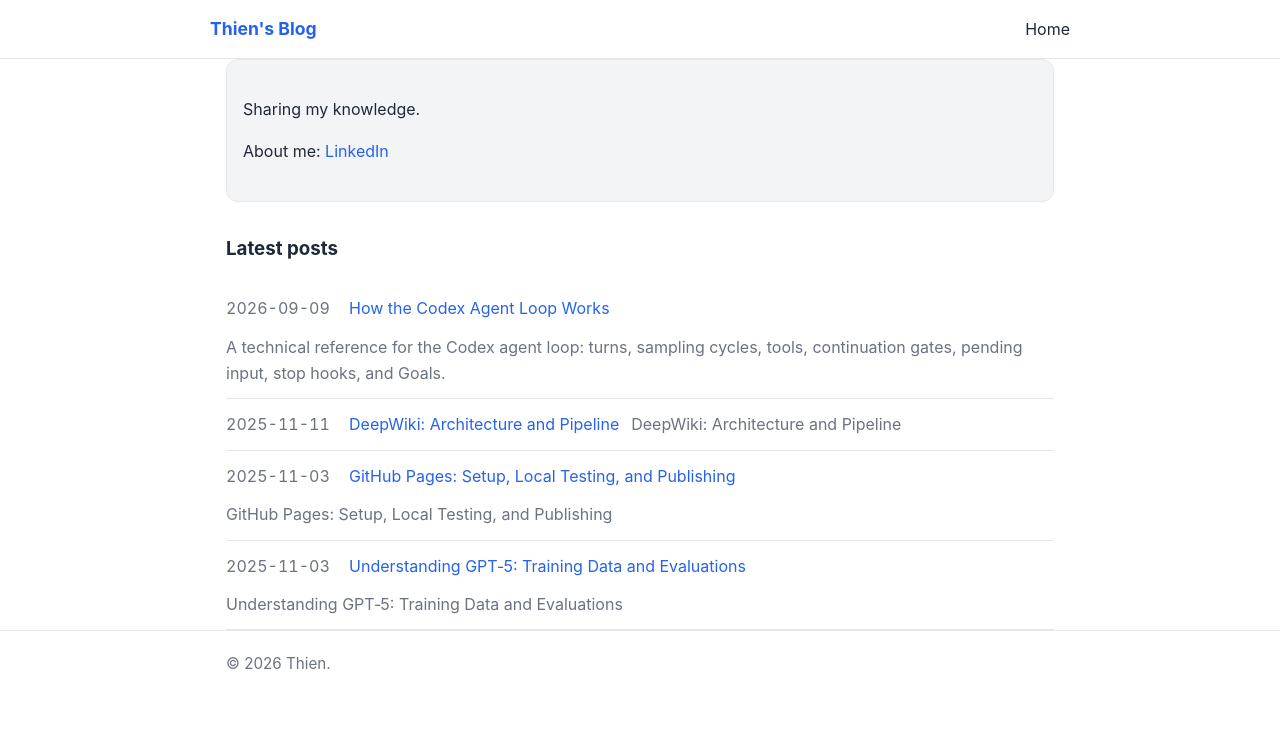
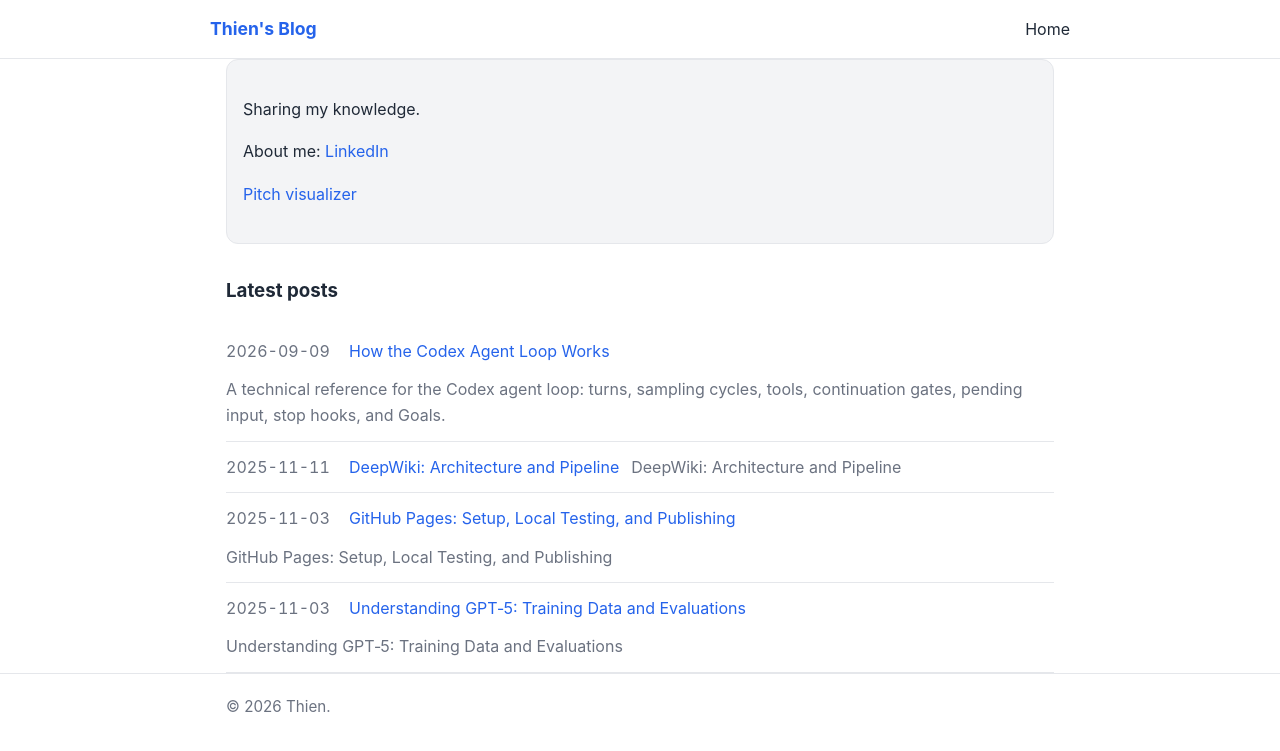
Before and after one commit to neverdie88/neverdie88.github.io, a Jekyll site: the page built from index.html, in a window 1280 px wide. Shown: the top 751 px of the page. Built offline with Jekyll 4.4.1, drawn with Linux system fonts in a browser that asks for light colours.

Commit message:
Link pitch visualizer from homepage

```diff
--- a/index.html
+++ b/index.html
@@ -6,6 +6,7 @@ title: Home
 <div class="hero">
   <p>Sharing my knowledge.</p>
   <p>About me: <a href="https://www.linkedin.com/in/thien-nguyen-duc-48354a4a/" target="_blank" rel="noopener noreferrer">LinkedIn</a></p>
+  <p><a href="{{ '/pitch-visualizer/' | relative_url }}">Pitch visualizer</a></p>
 </div>
 
 <section>
```
